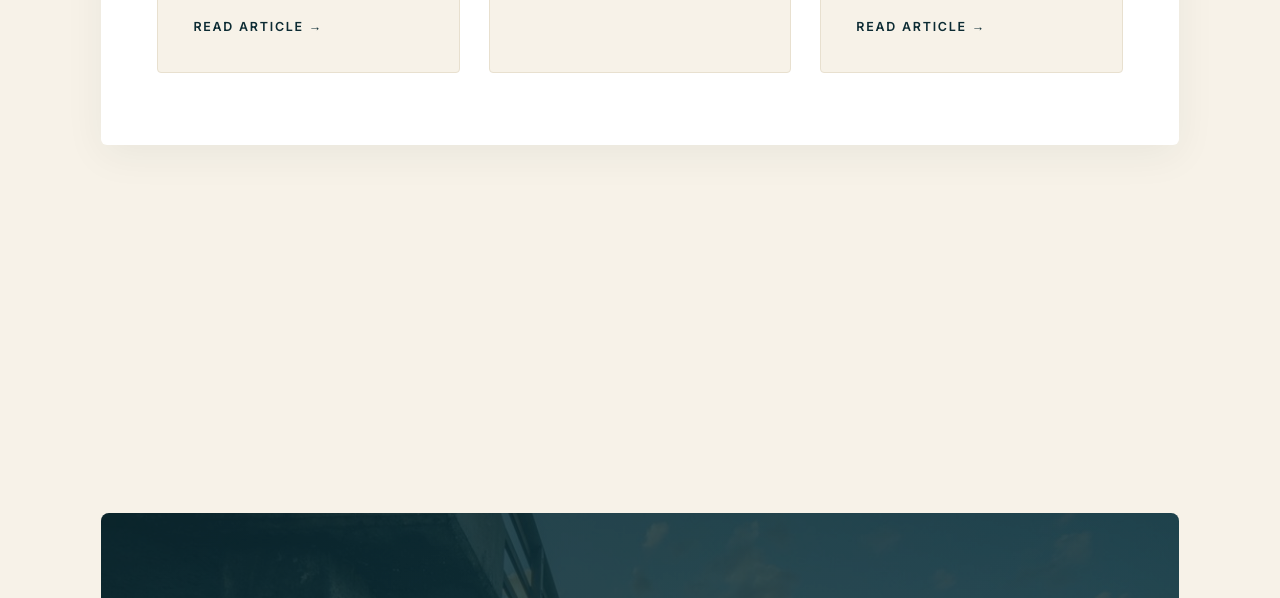
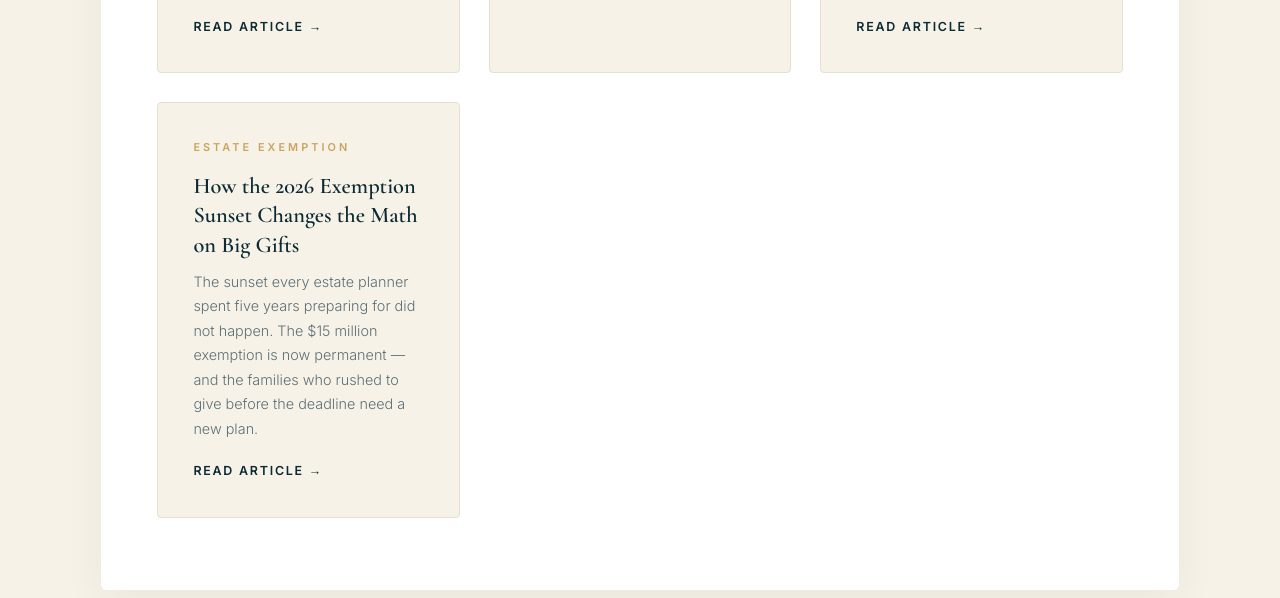
Before and after one commit to primedomaincapital/gulfshoretrust, a plain HTML site: page index.html in a window 1280 px wide. Shown: the part 4527-5125 px from the top of the page. Drawn offline with nearby package versions, Linux system fonts and the light colour scheme.

Commit message:
Add article8 card to homepage

```diff
--- a/index.html
+++ b/index.html
@@ -147,7 +147,7 @@ footer .fn{font-family:'Cormorant Garamond',serif;font-size:1.1rem;letter-spacin
       <a class="acard" href="insights/article3.html"><div class="k">Brand Strategy</div><h3>The Economics of a Category-Defining Domain</h3><p>What exact-match .com domains in financial services actually sell for — and why the best ones never reach auction.</p><div class="rd">Read article →</div></a>
     <a class="acard" href="insights/article4.html"><div class="k">Brand Strategy</div><h3>The Great Wealth Migration: Why $100 Billion Is Moving to Florida’s Gulf Coast</h3><p>Florida’s Gulf Coast is absorbing an unprecedented wave of wealth migration. What’s driving it, where the money is landing, and what it means for trust and estate planning.</p><div class="rd">Read article →</div></a>
       <a class="acard" href="insights/article6.html"><div class="k">Trust Costs</div><h3>What Does a Florida Dynasty Trust Cost to Set Up and Run?</h3><p>Drafting runs $8,000 to $25,000 — and that is the small half of the bill. Trustee fees, tax returns, and administration run every year, for as long as the trust lasts.</p><div class="rd">Read article →</div></a>
-      <a class="acard" href="insights/article7.html"><div class="k">Trust Situs</div><h3>Florida vs. Delaware vs. South Dakota: Where Should a Dynasty Trust Live?</h3><p>South Dakota trusts hold $906 billion. Delaware has the deepest trust bench on earth. Florida offers 1,000 years and no state income tax. The situs decision, state by state.</p><div class="rd">Read article →</div></a>
+      <a class="acard" href="insights/article7.html"><div class="k">Trust Situs</div><h3>Florida vs. Delaware vs. South Dakota: Where Should a Dynasty Trust Live?</h3><p>South Dakota trusts hold $906 billion. Delaware has the deepest trust bench on earth. Florida offers 1,000 years and no state income tax. The situs decision, state by state.</p><div class="rd">Read article →</div></a> <a class="acard" href="insights/article8.html"><div class="k">Estate Exemption</div><h3>How the 2026 Exemption Sunset Changes the Math on Big Gifts</h3><p>The sunset every estate planner spent five years preparing for did not happen. The $15 million exemption is now permanent — and the families who rushed to give before the deadline need a new plan.</p><div class="rd">Read article →</div></a>
     </div>
   </div>
 </section>
```
